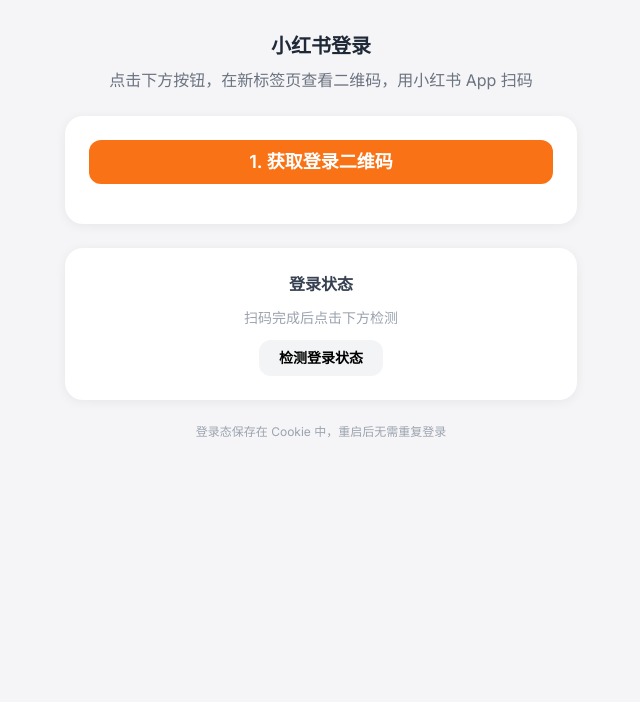
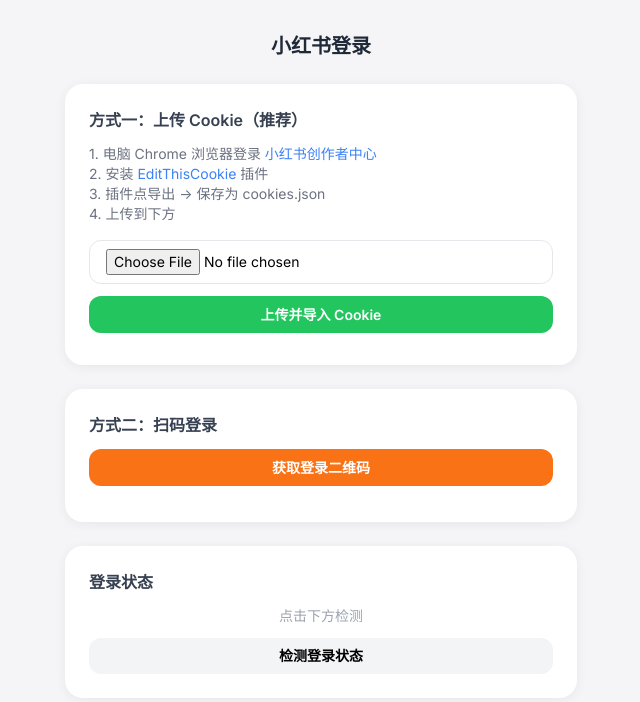
Before and after one commit to FannyZF/REDPsychology, a FastAPI app: page /login in a window 1280 px wide. Shown: the part 61-763 px from the top of the page, without its empty margins (319-959 px from the left). Run offline with FastAPI, Linux system fonts and the light colour scheme; some libraries are stand-ins or nearby versions.

Commit message:
新增Cookie导入登录方式, 登录页重构

```diff
--- a/src/web/app.py
+++ b/src/web/app.py
@@ -3,7 +3,7 @@ import json
 import yaml
 from pathlib import Path
 
-from fastapi import FastAPI, Request, HTTPException, Query
+from fastapi import FastAPI, Request, HTTPException, UploadFile, File
 from fastapi.responses import HTMLResponse, JSONResponse, FileResponse
 from jinja2 import Environment, FileSystemLoader
 
@@ -137,6 +137,44 @@ async def page_login(request: Request):
     return render("login.html.j2", {}, request)
 
 
+@app.post("/api/login/upload-cookies")
+async def api_upload_cookies(file: UploadFile = File(...)):
+    import json
+    content = await file.read()
+    try:
+        cookies = json.loads(content)
+    except json.JSONDecodeError:
+        raise HTTPException(400, "Invalid JSON format")
+
+    # Save cookies to file
+    cookie_path = ROOT_DIR / "data" / "cookies.json"
+    cookie_path.parent.mkdir(parents=True, exist_ok=True)
+    cookie_path.write_bytes(content)
+
+    # Inject cookies into Chrome profile
+    try:
+        from src.publisher.selenium_publisher import XiaohongshuPublisher
+        xhs = XiaohongshuPublisher(headless=True)
+        xhs.start()
+        xhs.driver.get("https://creator.xiaohongshu.com")
+        for c in cookies:
+            try:
+                xhs.driver.add_cookie(c)
+            except Exception:
+                pass
+        xhs.driver.get("https://creator.xiaohongshu.com")
+        import time; time.sleep(2)
+        try:
+            xhs.driver.find_element("xpath", "//*[contains(text(), '发布笔记')]")
+            xhs.close()
+            return {"status": "ok", "message": f"已导入 {len(cookies)} 个 Cookie，登录成功"}
+        except Exception:
+            xhs.close()
+            return {"status": "ok", "message": f"已导入 {len(cookies)} 个 Cookie，但未检测到登录状态，请检查Cookie是否有效"}
+    except Exception as e:
+        return {"status": "error", "message": str(e)}
+
+
 @app.post("/api/login/qrcode")
 async def api_login_qrcode():
     import threading, time
@@ -152,7 +190,6 @@ async def api_login_qrcode():
             ss = Path(ROOT_DIR / "output" / "screenshots" / "login_qr.png")
             ss.parent.mkdir(parents=True, exist_ok=True)
 
-            # Try multiple strategies to get just the QR code
             qr_selectors = [
                 "//img[contains(@src,'qrcode') or contains(@src,'qr')]",
                 "//canvas",
@@ -173,13 +210,11 @@ async def api_login_qrcode():
                     continue
 
             if not found:
-                # Take full screenshot and crop center (QR usually centered)
                 from PIL import Image
                 full = Path(ROOT_DIR / "output" / "screenshots" / "login_full.png")
                 xhs.driver.save_screenshot(str(full))
                 img = Image.open(full)
                 W, H = img.size
-                # Crop center 50% (QR typically in the middle third)
                 left, top = int(W * 0.25), int(H * 0.2)
                 right, bottom = int(W * 0.75), int(H * 0.7)
                 cropped = img.crop((left, top, right, bottom))
@@ -187,7 +222,6 @@ async def api_login_qrcode():
                 logger.info("QR captured via center crop")
 
             logger.info("QR captured, waiting for scan...")
-
             for i in range(60):
                 time.sleep(2)
                 try:
--- a/src/web/templates/login.html.j2
+++ b/src/web/templates/login.html.j2
@@ -1,34 +1,56 @@
 {% extends "base.html.j2" %}
 {% block content %}
-<div class="max-w-lg mx-auto text-center">
-  <h2 class="text-xl font-bold text-gray-800 mb-2">小红书登录</h2>
-  <p class="text-gray-500 mb-6">点击下方按钮，在新标签页查看二维码，用小红书 App 扫码</p>
+<div class="max-w-lg mx-auto">
+  <h2 class="text-xl font-bold text-gray-800 mb-6 text-center">小红书登录</h2>
 
   <div class="card p-6 mb-6">
-    <button onclick="captureQR()" class="btn bg-orange-500 text-white text-lg w-full mb-4" id="capture-btn">1. 获取登录二维码</button>
-    <p id="capture-status" class="text-sm text-gray-400 hidden"></p>
-    <a id="qr-link" href="#" target="_blank" class="btn bg-blue-500 text-white w-full hidden">2. 打开二维码 (新标签页)</a>
+    <h3 class="font-semibold text-gray-700 mb-3">方式一：上传 Cookie（推荐）</h3>
+    <p class="text-sm text-gray-500 mb-4">
+      1. 电脑 Chrome 浏览器登录 <a href="https://creator.xiaohongshu.com" target="_blank" class="text-blue-500">小红书创作者中心</a><br>
+      2. 安装 <a href="https://chrome.google.com/webstore/detail/editthiscookie/fngmhnnpilhplaeedifhccceomclgfbg" target="_blank" class="text-blue-500">EditThisCookie</a> 插件<br>
+      3. 插件点导出 → 保存为 cookies.json<br>
+      4. 上传到下方
+    </p>
+    <input type="file" id="cookie-file" accept=".json" class="w-full border rounded-xl px-4 py-2 text-sm mb-3">
+    <button onclick="uploadCookies()" class="btn bg-green-500 text-white w-full">上传并导入 Cookie</button>
+    <p id="cookie-status" class="text-sm mt-2 text-center"></p>
+  </div>
+
+  <div class="card p-6 mb-6">
+    <h3 class="font-semibold text-gray-700 mb-3">方式二：扫码登录</h3>
+    <button onclick="captureQR()" class="btn bg-orange-500 text-white w-full mb-3" id="capture-btn">获取登录二维码</button>
+    <p id="capture-status" class="text-sm text-gray-400 text-center hidden"></p>
+    <a id="qr-link" href="#" target="_blank" class="btn bg-blue-500 text-white w-full hidden">打开二维码</a>
   </div>
 
   <div class="card p-6">
     <h3 class="font-semibold text-gray-700 mb-3">登录状态</h3>
-    <div id="check-result" class="text-sm text-gray-400">扫码完成后点击下方检测</div>
-    <button onclick="checkLogin()" class="btn bg-gray-100 text-sm mt-3">检测登录状态</button>
+    <div id="check-result" class="text-sm text-gray-400 text-center">点击下方检测</div>
+    <button onclick="checkLogin()" class="btn bg-gray-100 text-sm w-full mt-3">检测登录状态</button>
   </div>
-
-  <p class="text-xs text-gray-400 mt-6">登录态保存在 Cookie 中，重启后无需重复登录</p>
 </div>
 
 <script>
+async function uploadCookies() {
+  const file = document.getElementById('cookie-file').files[0];
+  if (!file) { alert('请选择 cookies.json 文件'); return; }
+  const form = new FormData();
+  form.append('file', file);
+  const el = document.getElementById('cookie-status');
+  el.textContent = '上传中...';
+  const resp = await fetch('/api/login/upload-cookies', {method:'POST', body: form});
+  const data = await resp.json();
+  el.textContent = data.message;
+  el.className = data.status === 'ok' ? 'text-sm text-green-500 text-center mt-2' : 'text-sm text-red-500 text-center mt-2';
+}
+
 async function captureQR() {
   document.getElementById('capture-btn').disabled = true;
-  document.getElementById('capture-btn').textContent = '正在获取...';
+  document.getElementById('capture-btn').textContent = '获取中...';
   document.getElementById('capture-status').classList.remove('hidden');
-  document.getElementById('capture-status').textContent = '正在打开小红书登录页...';
-
+  document.getElementById('capture-status').textContent = '正在打开登录页...';
   await fetch('/api/login/qrcode', {method:'POST'});
-
-  document.getElementById('capture-status').textContent = '二维码已获取，点击下方按钮查看';
+  document.getElementById('capture-status').textContent = '二维码已获取';
   document.getElementById('qr-link').classList.remove('hidden');
   document.getElementById('capture-btn').textContent = '重新获取';
   document.getElementById('capture-btn').disabled = false;
@@ -41,16 +63,10 @@ async function checkLogin() {
   try {
     const resp = await fetch('/api/login/check');
     const data = await resp.json();
-    if (data.logged_in) {
-      el.textContent = '已登录! 可以发布内容。';
-      el.className = 'text-sm text-green-500';
-    } else {
-      el.textContent = '未登录，请扫码后再次检测';
-      el.className = 'text-sm text-orange-500';
-    }
+    el.textContent = data.logged_in ? '已登录!' : '未登录';
+    el.className = data.logged_in ? 'text-sm text-green-500 text-center' : 'text-sm text-orange-500 text-center';
   } catch(e) {
-    el.textContent = '检测失败: ' + e.message;
-    el.className = 'text-sm text-red-500';
+    el.textContent = '检测失败';
   }
 }
 </script>
```
